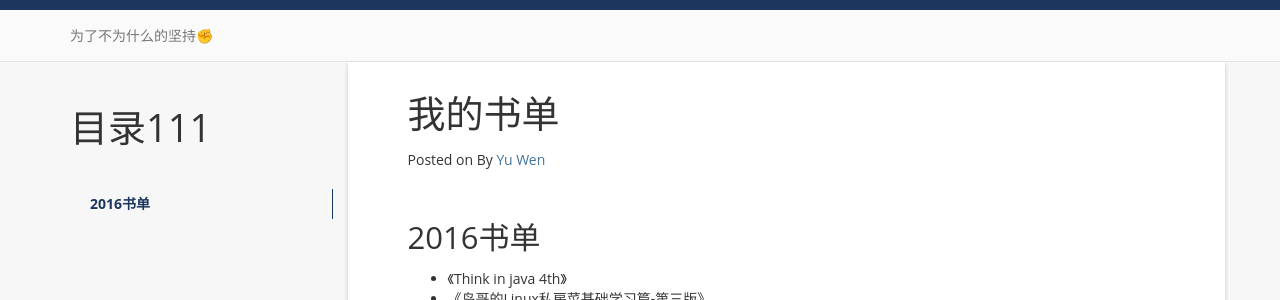
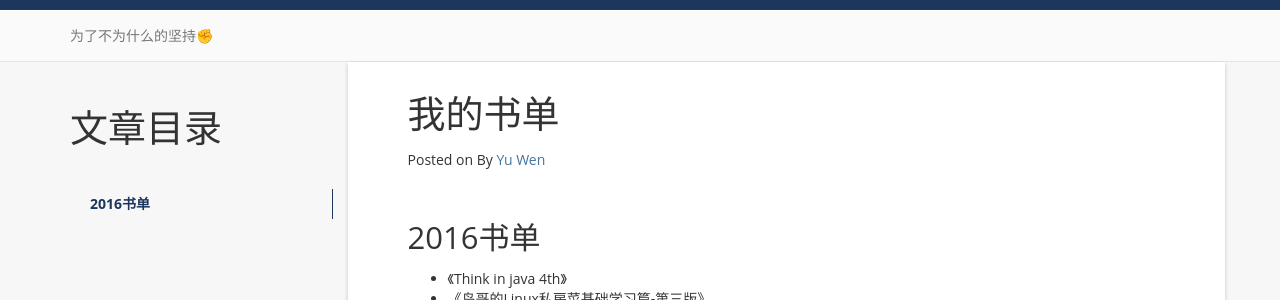
Before and after one commit to yuwen1687/yuwen1687.github.io, a Jekyll site: the page built from books.md, in a window 1280 px wide and 1116 px high. Shown: the part 225-525 px from the top of the window. Built offline with Jekyll 4.4.1, drawn with Linux system fonts in a browser that asks for light colours; nearby versions of some CDN libraries; a script that is not in the unit is left out; comment, search, counter and statistics services are not loaded.

Commit message:
文章目录修改

```diff
--- a/_includes/lefttree.html
+++ b/_includes/lefttree.html
@@ -1,5 +1,5 @@
 <div id="navigation">
-  <h1>目录111</h1>
+  <h1>文章目录</h1>
   <ul class="nav sidenav">
 <!--
     {% for post in site.posts  %}
```
